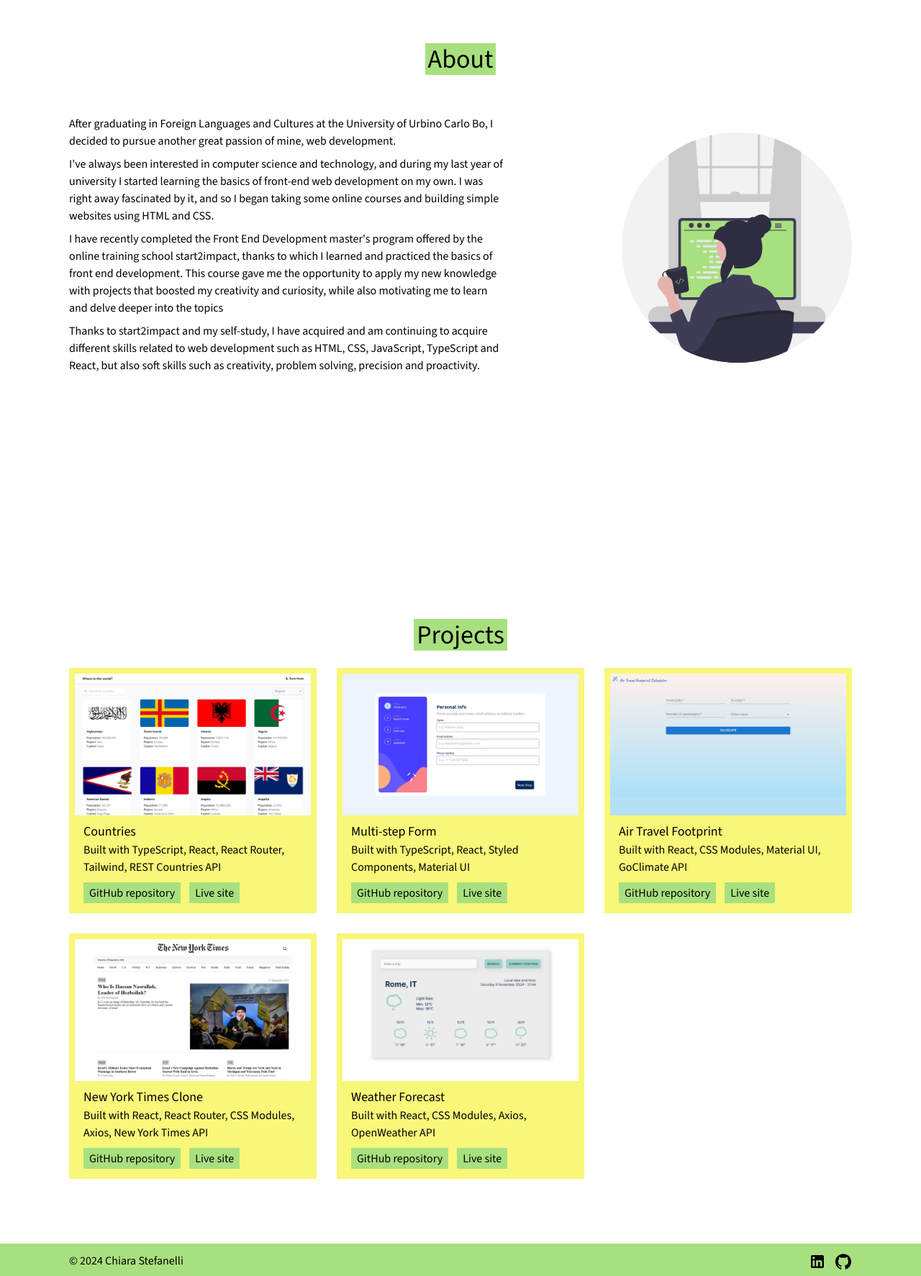
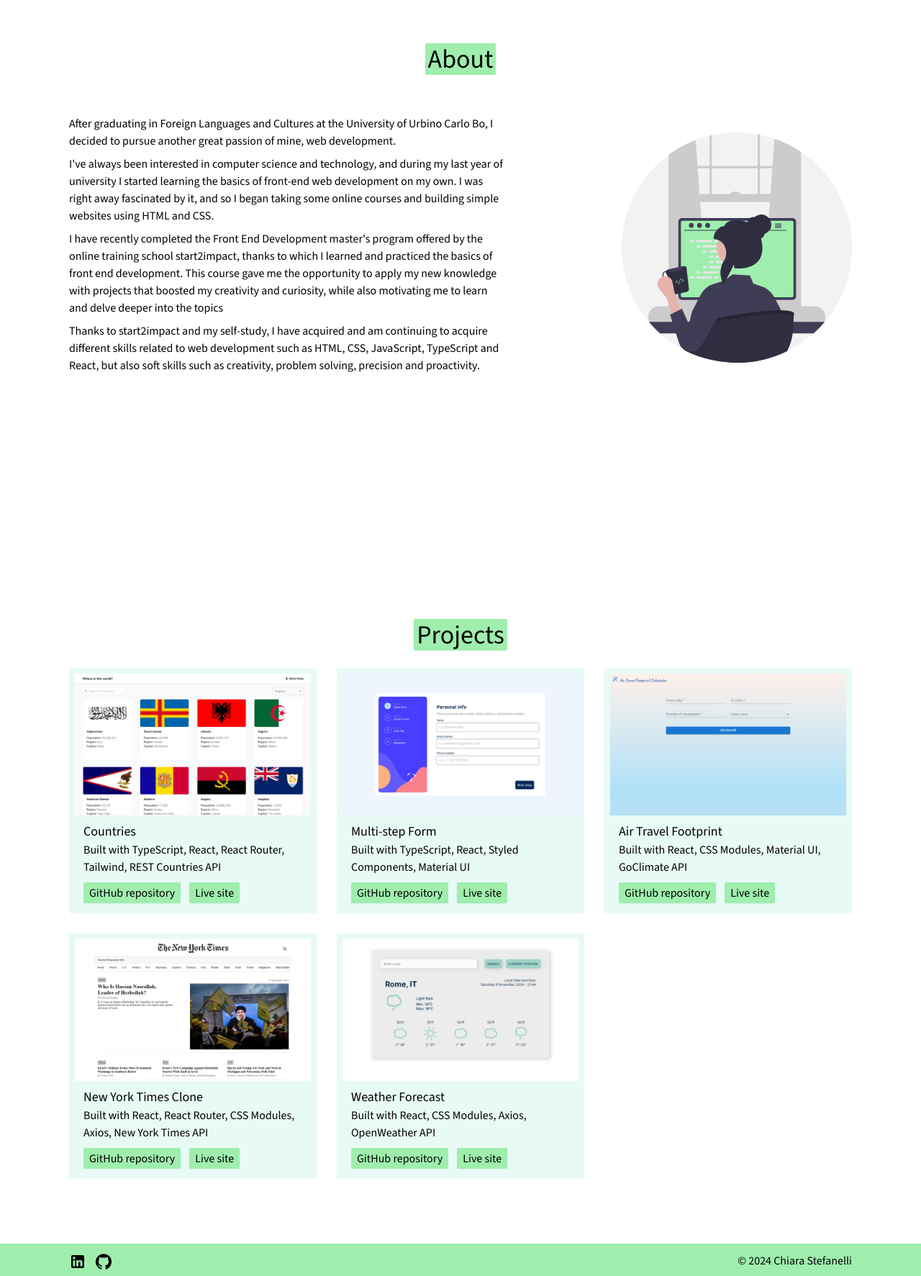
Before and after one commit to chiarastef/personal-portfolio-react, a React (Vite) app: page / in a window 1280 px wide. Shown: the part 830-2603 px from the top of the page at 72% size. Built offline with nearby package versions, Linux system fonts and the light colour scheme.

Commit message:
Updated colours

```diff
--- a/src/components/About.tsx
+++ b/src/components/About.tsx
@@ -9,7 +9,7 @@ export const About = () => {
     >
       <div className="max-w-screen-xl m-auto">
         <div className="text-center">
-          <h2 className="inline-block py-0.5 px-1 text-2xl md:text-3xl lg:text-4xl bg-green">
+          <h2 className="inline-block py-0.5 px-1 text-2xl md:text-3xl lg:text-4xl bg-primaryColor rounded-sm">
             About
           </h2>
         </div>
--- a/src/components/Footer.tsx
+++ b/src/components/Footer.tsx
@@ -3,10 +3,9 @@ import LinkedInIcon from "@mui/icons-material/LinkedIn";
 
 export const Footer = () => {
   return (
-    <footer className="font-sourceSans mt-[70px] md:mt-[80px] lg:mt-[90px] py-2 md:pt-3 md:pb-2 px-5 lg:px-24 bg-green">
+    <footer className="font-sourceSans mt-[70px] md:mt-[80px] lg:mt-[90px] py-2 md:pt-3 md:pb-2 px-5 lg:px-24 bg-primaryColor">
       <div className="max-w-screen-xl m-auto flex flex-col items-center md:flex-row justify-between">
-        <div className="select-none">© 2024 Chiara Stefanelli</div>
-        <div className="mt-2 md:mt-0">
+        <div>
           <a
             href="https://www.linkedin.com/in/chiarastefanelli/?locale=en_US"
             target="_blank"
@@ -23,6 +22,7 @@ export const Footer = () => {
             <GitHubIcon />
           </a>
         </div>
+        <div className="select-none mt-2 md:mt-0">© 2024 Chiara Stefanelli</div>
       </div>
     </footer>
   );
--- a/src/components/Hero.tsx
+++ b/src/components/Hero.tsx
@@ -9,7 +9,7 @@ export const Hero = () => {
         <br />
         <strong>Chiara Stefanelli</strong>
       </h1>
-      <h3 className="font-sourceCode uppercase text-xl md:text-3xl lg:text-4xl py-0.5 px-1 bg-[linear-gradient(to_right,white_50%,transparent_50%),linear-gradient(transparent_0%,#A9E07F_0%)] animate-highlight">
+      <h3 className="font-sourceCode uppercase text-xl md:text-3xl lg:text-4xl py-0.5 px-1 bg-[linear-gradient(to_right,white_50%,transparent_50%),linear-gradient(transparent_0%,#9feead_0%)] animate-highlight rounded-sm">
         front-end developer
       </h3>
     </section>
--- a/src/components/Navbar.tsx
+++ b/src/components/Navbar.tsx
@@ -28,7 +28,7 @@ export const Navbar = () => {
   return (
     <AppBar
       position="fixed"
-      className="!shadow-sm !bg-gradient-to-r from-green to-yellow"
+      className="!shadow-sm !bg-gradient-to-r from-primaryColor to-secondaryColor"
     >
       <Container maxWidth="lg">
         <Toolbar disableGutters>
--- a/src/components/Projects.tsx
+++ b/src/components/Projects.tsx
@@ -8,7 +8,7 @@ export const Projects = () => {
       className="font-sourceSans pt-[70px] md:pt-[80px] lg:pt-[90px] px-5 lg:px-24"
     >
       <div className="text-center">
-        <h2 className="inline-block py-0.5 px-1 text-2xl md:text-3xl lg:text-4xl bg-green">
+        <h2 className="inline-block py-0.5 px-1 text-2xl md:text-3xl lg:text-4xl bg-primaryColor rounded-sm">
           Projects
         </h2>
       </div>
--- a/src/components/elements/ProjectTile.tsx
+++ b/src/components/elements/ProjectTile.tsx
@@ -6,7 +6,7 @@ interface ProjectTileProps {
 
 export const ProjectTile = (props: ProjectTileProps) => {
   return (
-    <div className="bg-yellow px-2 py-2">
+    <div className="bg-secondaryColor px-2 py-2 rounded-sm">
       <img
         src={props.project.previewImg}
         alt={`Preview image for project ${props.project.name}`}
@@ -21,14 +21,14 @@ export const ProjectTile = (props: ProjectTileProps) => {
           <a
             href={props.project.githubUrl}
             target="_blank"
-            className="bg-green px-2 py-1 text-sm lg:text-base"
+            className="bg-primaryColor px-2 py-1 text-sm lg:text-base shadow-sm rounded-sm"
           >
             GitHub repository
           </a>
           <a
             href={props.project.liveUrl}
             target="_blank"
-            className="bg-green px-2 py-1 ms-3 text-sm lg:text-base"
+            className="bg-primaryColor px-2 py-1 ms-3 text-sm lg:text-base shadow-sm rounded-sm"
           >
             Live site
           </a>
--- a/tailwind.config.js
+++ b/tailwind.config.js
@@ -7,8 +7,8 @@ export default {
       sourceCode: ["Source Code Pro", "sans-serif"],
     },
     colors: {
-      green: "#A9E07F",
-      yellow: "#F8F779",
+      primaryColor: "#9feead",
+      secondaryColor: "#e8faf6",
     },
     extend: {
       animation: {
```
Also changed, not shown: src/assets/about-logo.svg, src/assets/favicon.png.
